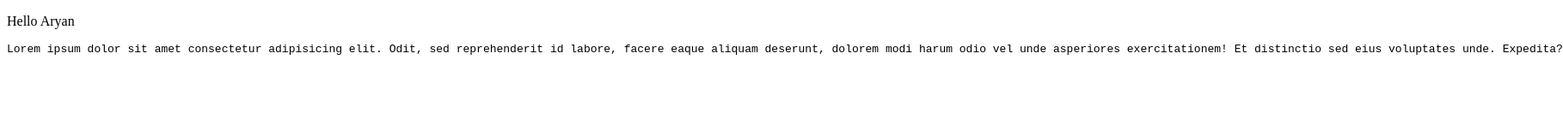
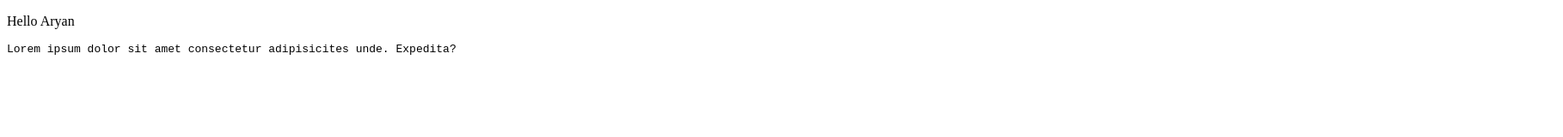
Before and after one commit to Aryans-dev/localrepo, a plain HTML site: page index.html in a window 1280 px wide. Shown: the whole page at 86% size, 1818 px wide, since content can reach past the window. Drawn offline with Linux system fonts and the light colour scheme.

Commit message:
shorten para

```diff
--- a/index.html
+++ b/index.html
@@ -7,7 +7,7 @@
 </head>
 <body>
     <p>Hello Aryan</p>
-    <pre>Lorem ipsum dolor sit amet consectetur adipisicing elit. Odit, sed reprehenderit id labore, facere eaque aliquam deserunt, dolorem modi harum odio vel unde asperiores exercitationem! Et distinctio sed eius voluptates unde. Expedita?</pre>
+    <pre>Lorem ipsum dolor sit amet consectetur adipisicites unde. Expedita?</pre>
 
 </body>
 </html>
```
